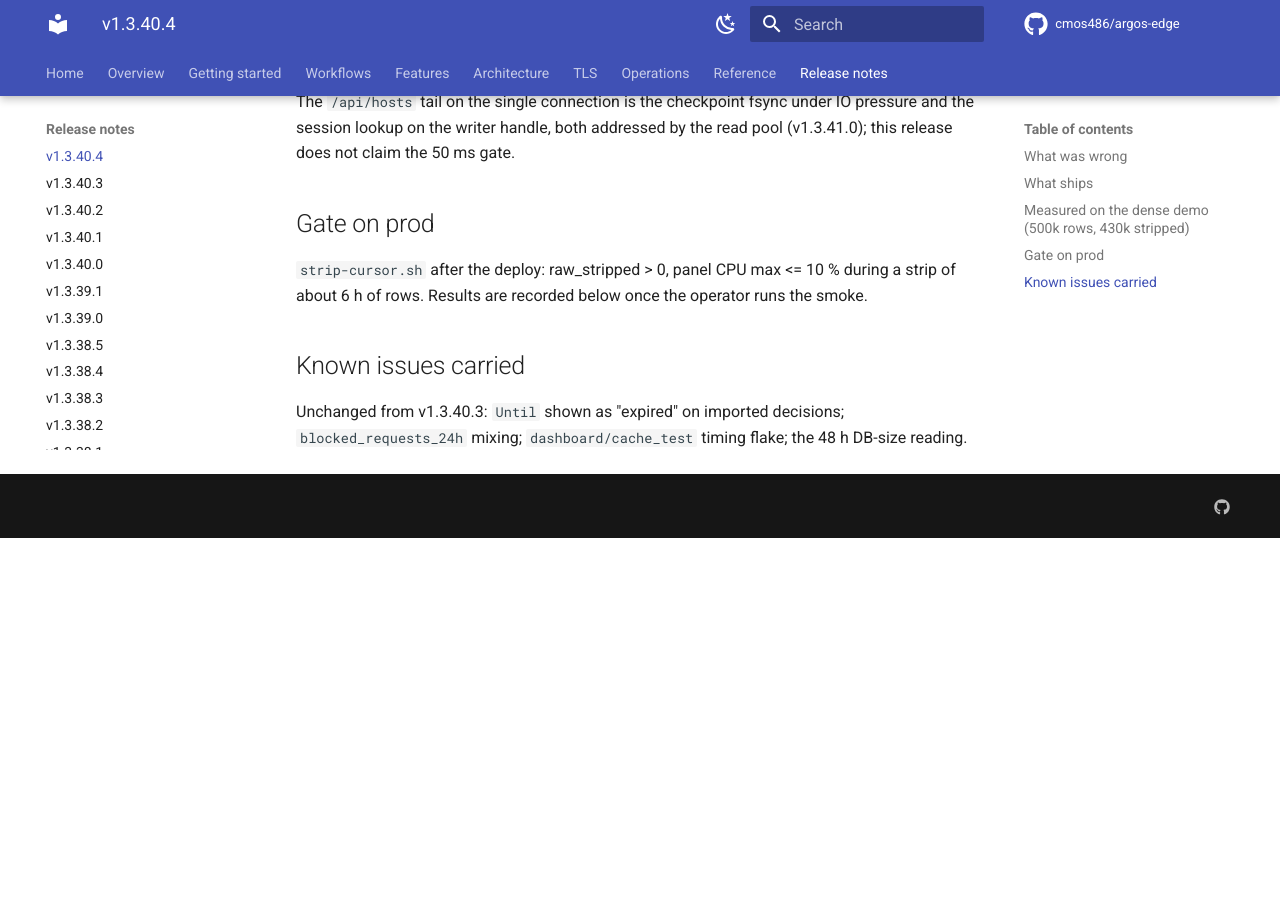
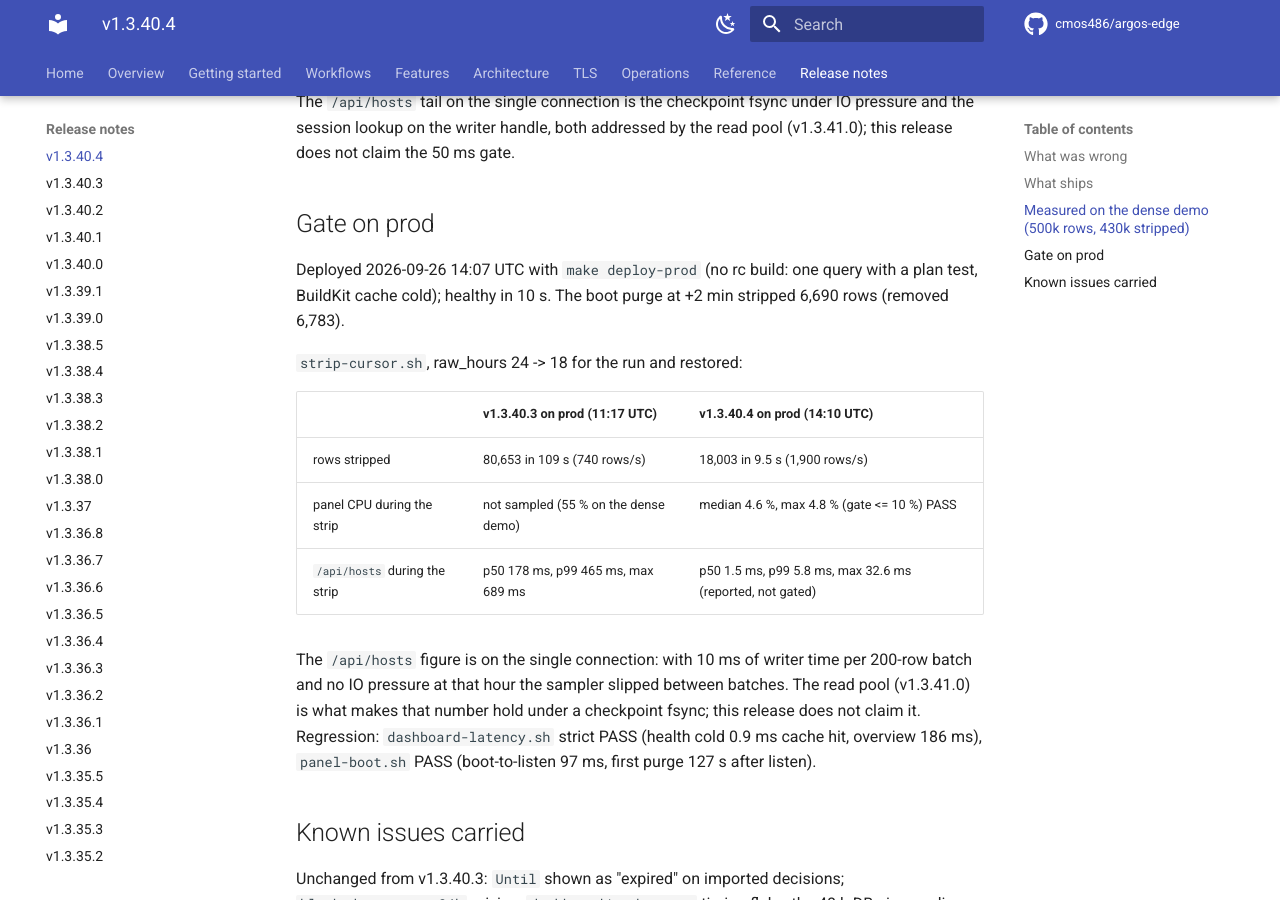
Before and after one commit to cmos486/argos-edge, an MkDocs documentation site: the page built from docs/release-notes/v1.3.40.4.md, in a window 1280 px wide and 900 px high, scrolled down 1426 px. Built offline with MkDocs 1.6.1 and Material for MkDocs 9.7.7, drawn with Linux system fonts in a browser that asks for light colours; comment, search, counter and statistics services are not loaded; before the commit the page ends 1964 px from its top, so only the background shows below that.

Commit message:
docs(release): record v1.3.40.4 after-smokes
strip-cursor.sh on prod: 18,003 rows in 9.5 s (1,900 rows/s), panel
CPU median 4.6 % max 4.8 %, /api/hosts p50 1.5 ms p99 5.8 ms on the
single connection; dashboard-latency strict and panel-boot PASS.

```diff
--- a/docs/operations/verification-report.md
+++ b/docs/operations/verification-report.md
@@ -19,7 +19,7 @@ might regress a covered surface.
 | **Total smoke scripts** | **27** |
 | EFFECT-verified PASS against prod stack (panel binary v1.3.35 / v1.3.38.x / v1.3.39.x) | 24 |
 | PASS partial on prod, 48 h reading pending (logs-pipeline; v1.3.40.3) | 1 |
-| PENDING: runs after the v1.3.40.4 deploy (strip-cursor) | 1 |
+| EFFECT-verified PASS after the v1.3.40.4 deploy (strip-cursor) | 1 |
 | Gated on operator-mediated input (creds / TOTP) | 1 (auth-flow) |
 | Legacy regression test (intentionally tests broken path) | 1 (country-block) |
 | **Blockers preventing public release** | **0** |
@@ -75,7 +75,7 @@ Each row: feature, smoke script, last EFFECT verified.
 | Certs list latency (v1.3.38.3) | `certs-latency.sh` | ✅ PASS | `/api/certs` 0.93 s -> 0.001 s without inline last event; `/api/certs/{id}/last-event` 200 in 0.10 s (was 404) |
 | Threats server paging (v1.3.38.5) | `threats-page-bytes.sh` | ✅ PASS | Prod after deploy, operator's tab on `/threats` in the foreground, 24k CAPI decisions: 6 requests, 180,376 B on the wire in 60 s, **30,062 B per response** (1.3.38.4: 7.2 MB decoded per response). Demo before/after: passive tap of the panel's reply bytes to `GET /api/threats/decisions` with a headless tab on `/threats` for 60 s, 7,400 decisions: 1.3.38.4 5 req / 1,661,813 B on the wire (10.1 MB decoded) FAIL -> 1.3.38.5 5 req / 106,489 B (104 KB decoded) PASS; first rows 2,126 ms -> 236-315 ms; hidden tab 35 s: 0 requests; 6 drawer route changes: 0 frames without the Layout header, 1 `/api/auth/me` per session (1.3.35.4: 3). Browser runs against `~/argos-demo` only |
 | Log pipeline (v1.3.40.0-.3) | `logs-pipeline.sh` | ⚠ PASS partial, 48 h pending | Prod after v1.3.40.3: filtered families stored since start 0 / 0 (PASS), 1,088 rows excluded today; strip PENDING until the panel is 25 h old (0 rows older than 25 h carry raw already; 411k rows emptied on 2026-09-26, access raw 661 MB -> 95 MB); purge-path p99 FAIL (204 ms while 214 rows were stripped) for the reason recorded in the v1.3.40 planning doc 4.1: the pinned warm-set refresh blocks reads up to 0.5 s every 24 s on the single connection even with no purge (max 542 ms, 15/3,667 samples over 50 ms), so the gate needs the read pool (moved to 40.1). DB size at 48 h pending | Rows of the filtered families stored since the panel start <= 100; `raw` NULL on access rows older than raw_hours + 1 h (PENDING until the panel is 25 h old); rows and DB size printed for the 48 h comparison; p99 of `/api/hosts` during `POST /api/logs/purge` <= 50 ms. Before on prod (1.3.39.1): 501,475 rows, 1.72 GB, 661.5 MB of access raw; 450 monitor rows and 64 health-checker rows stored in the first 20 min after a restart; purge 1.51 s with `/api/hosts` p99 1,246 ms |
-| Strip cursor plan (v1.3.40.4) | `strip-cursor.sh` | PENDING (runs after the deploy) | Dense demo, 430k rows: strip 392 s -> 242 s, panel CPU 50-60 % -> 2-5 %, cursor SELECT 100+ ms -> 0.4 ms (`TestStripCursorPlan` pins the plan through the driver). Prod result recorded here after the smoke | `raw_stripped` > 0 in the purge log line; panel CPU max <= 10 % during a strip of about 6 h of access rows; `/api/hosts` p50 / p99 / max reported (gated by the read pool smoke from v1.3.41.0) |
+| Strip cursor plan (v1.3.40.4) | `strip-cursor.sh` | PASS | Prod after v1.3.40.4 (2026-09-26 14:10 UTC): 18,003 rows stripped in 9.5 s (1,900 rows/s; v1.3.40.3 did 740 rows/s), panel CPU median 4.6 % max 4.8 %, `/api/hosts` p50 1.5 ms p99 5.8 ms max 32.6 ms on the single connection. Dense demo, 430k rows: strip 392 s -> 242 s, panel CPU 50-60 % -> 2-5 %, cursor SELECT 100+ ms -> 0.4 ms (`TestStripCursorPlan` pins the plan through the driver) | `raw_stripped` > 0 in the purge log line; panel CPU max <= 10 % during a strip of about 6 h of access rows; `/api/hosts` p50 / p99 / max reported (gated by the read pool smoke from v1.3.41.0) |
 | WAF sources agree (v1.3.39.0, gate 1 % since v1.3.39.1) | `waf-sources-agree.sh` | ✅ PASS | Prod after the v1.3.39.0 deploy: dashboard 260 / overview 260 / AppSec 260 / LAPI 266, 2 % (the 6 `crowdsec-appsec-outofband` alerts missed the `appsec-` prefix; fixed in v1.3.39.1, gate lowered to 1 %: prod after the v1.3.39.1 deploy 266 / 266 / 266 / 266, 0 %, PASS). Four readings of "AppSec events, last 24 h" within 5 %: `dashboard/security` `waf_engines.appsec.events`, `security/overview` `appsec_hits_24h + appsec_bans_24h`, `appsec/metrics` `total_hits`, LAPI through `cscli alerts list` (kind=waf + the two appsec-* scenarios). Before on prod (1.3.38.5): dashboard 0 / overview 0 / appsec 260 / LAPI 266, FAIL |
 | 7-day ranges (v1.3.38.4) | `range-7d-latency.sh` | ✅ PASS | Cold `traffic?range=7d` 52.8 s -> 1.83 s, `logs/stats` 7d 35.4 s -> 1.18 s, busiest-host 7d 0.61 s (threshold 5 s); `logs/timeseries` 7d 27 s -> 0.74 s |
 
--- a/docs/release-notes/v1.3.40.4.md
+++ b/docs/release-notes/v1.3.40.4.md
@@ -59,9 +59,25 @@ claim the 50 ms gate.
 
 ## Gate on prod
 
-`strip-cursor.sh` after the deploy: raw_stripped > 0, panel CPU
-max <= 10 % during a strip of about 6 h of rows. Results are recorded
-below once the operator runs the smoke.
+Deployed 2026-09-26 14:07 UTC with `make deploy-prod` (no rc build:
+one query with a plan test, BuildKit cache cold); healthy in 10 s.
+The boot purge at +2 min stripped 6,690 rows (removed 6,783).
+
+`strip-cursor.sh`, raw_hours 24 -> 18 for the run and restored:
+
+| | v1.3.40.3 on prod (11:17 UTC) | v1.3.40.4 on prod (14:10 UTC) |
+|---|---|---|
+| rows stripped | 80,653 in 109 s (740 rows/s) | 18,003 in 9.5 s (1,900 rows/s) |
+| panel CPU during the strip | not sampled (55 % on the dense demo) | median 4.6 %, max 4.8 % (gate <= 10 %) PASS |
+| `/api/hosts` during the strip | p50 178 ms, p99 465 ms, max 689 ms | p50 1.5 ms, p99 5.8 ms, max 32.6 ms (reported, not gated) |
+
+The `/api/hosts` figure is on the single connection: with 10 ms of
+writer time per 200-row batch and no IO pressure at that hour the
+sampler slipped between batches. The read pool (v1.3.41.0) is what
+makes that number hold under a checkpoint fsync; this release does
+not claim it. Regression: `dashboard-latency.sh` strict PASS (health
+cold 0.9 ms cache hit, overview 186 ms), `panel-boot.sh` PASS
+(boot-to-listen 97 ms, first purge 127 s after listen).
 
 ## Known issues carried
 
```
